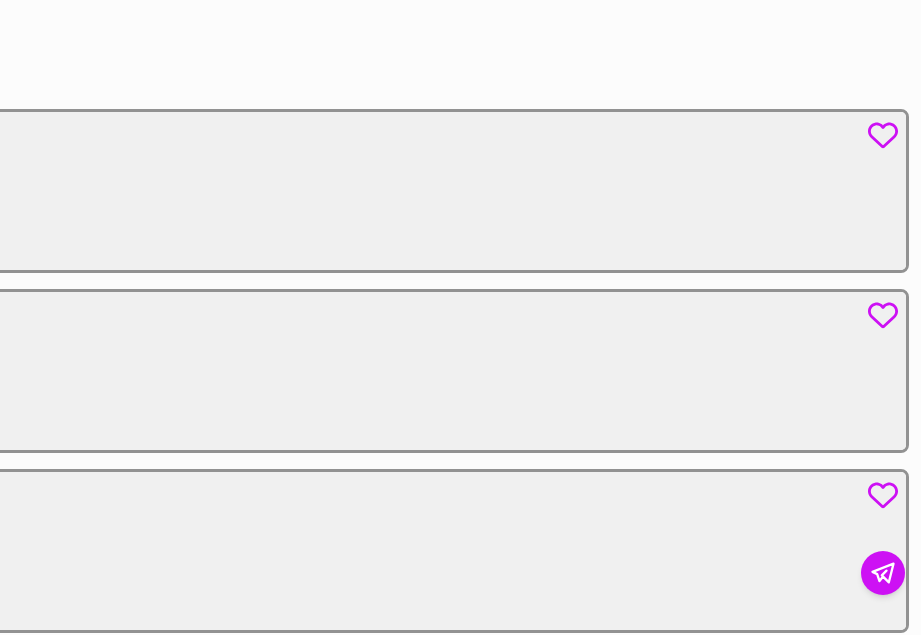
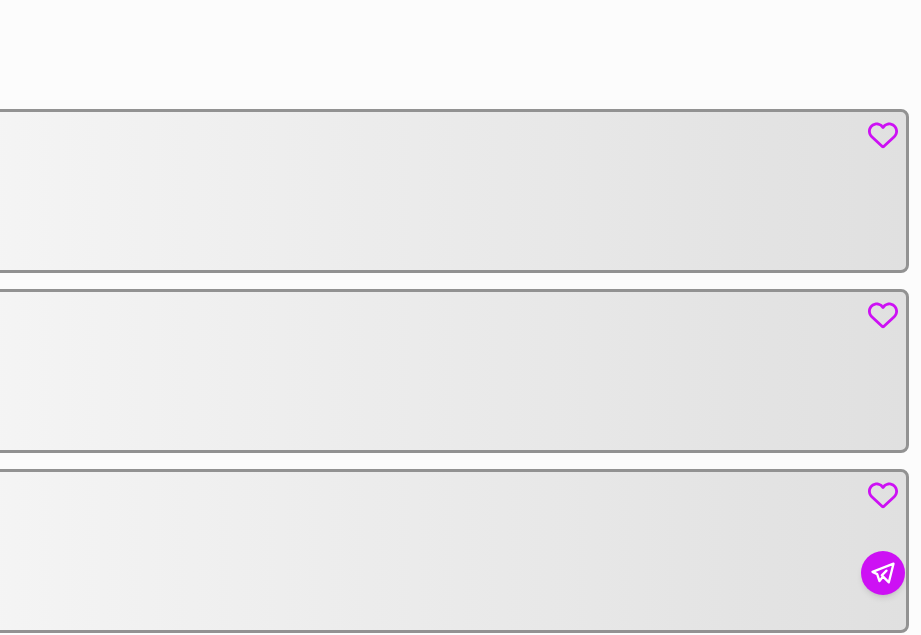
Before and after one commit to 4GeeksAcademy/astroteam_influreal, a React app: page / in a window 1280 px wide. Shown: the part 189-824 px from the top of the page, 359-1280 px from the left. Built offline with nearby package versions, Linux system fonts and the light colour scheme; no server answers.

Commit message:
degradado tarjeta

```diff
--- a/src/front/js/component/influencerCard.jsx
+++ b/src/front/js/component/influencerCard.jsx
@@ -14,7 +14,7 @@ const InfluencerCard = ({
   seguidoresTiktok,
 }) => {
   return (
-    <div className="influencer-card">
+    <div className="influencer-card bg-influencer-gradient">
       <div className="heart-container">
         <FontAwesomeIcon icon={iconoCorazon} className="heart" />
       </div>
@@ -57,6 +57,7 @@ const InfluencerCard = ({
           </div>
         </div>
       </div>
+
     </div>
   );
 };
--- a/src/front/styles/homeMaria.css
+++ b/src/front/styles/homeMaria.css
@@ -40,7 +40,6 @@ body {
 .influencer-card {
   position: relative;
   border: 3px solid #929292;
-  background-color: var(--background-color);
   border-radius: 0.5rem;
   padding: 0;
   margin-bottom: 1rem;
@@ -70,7 +69,6 @@ body {
 }
 
 .social-media {
-  background-color: #f0f0f0;
   width: calc(100% + 1rem);
   margin: -0.5rem;
   padding: 1rem;
--- a/tailwind.config.js
+++ b/tailwind.config.js
@@ -2,7 +2,11 @@
 module.exports = {
   content: ["./src/front/**/*.{js,jsx,ts,tsx}"],
   theme: {
-    extend: {},
+    extend: {
+      backgroundImage: {
+        'influencer-gradient': 'linear-gradient(to right, #fcfcfc, #e0e0e0)'
+      }
+    },
   },
   plugins: [],
 };
```
